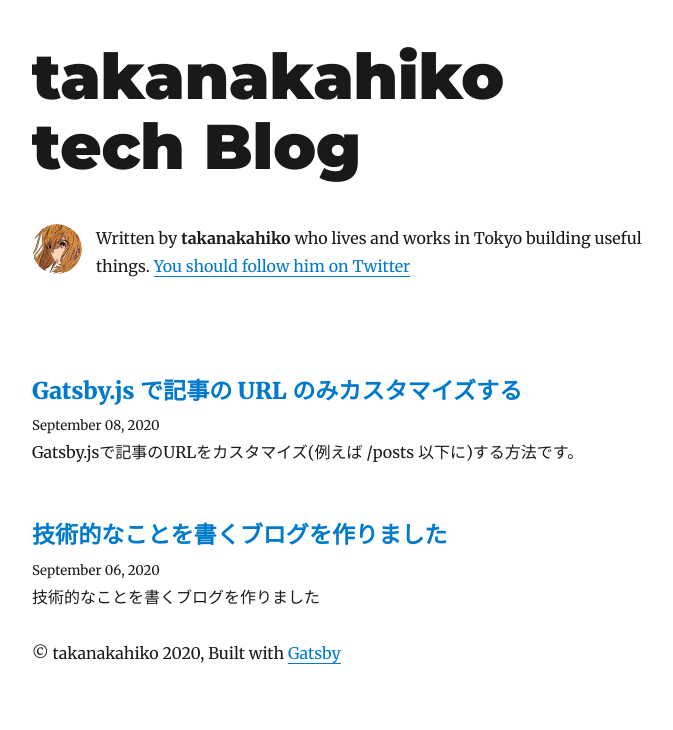
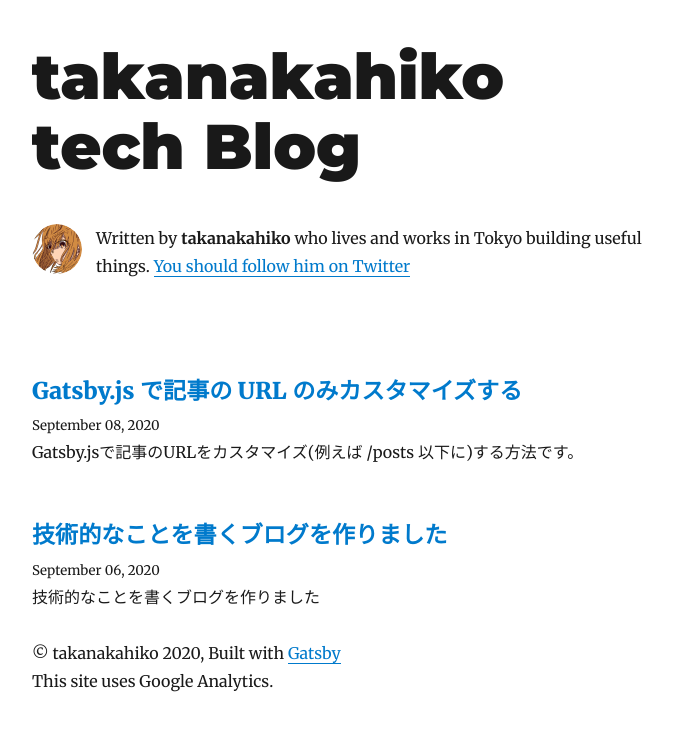
Before and after one commit to takanakahiko/tech-takanakahiko-me, a Gatsby site: page / in a window 1280 px wide. Shown: the whole page, without its empty margins (293-966 px from the left). Built offline with nearby package versions, Linux system fonts and the light colour scheme; Gatsby itself is replaced by a stand-in of ours; some packages are replaced by stand-ins of ours.

Commit message:
setting google-analytics

```diff
--- a/gatsby-config.js
+++ b/gatsby-config.js
@@ -53,7 +53,7 @@
     {
       resolve: `gatsby-plugin-google-analytics`,
       options: {
-        //trackingId: `ADD YOUR TRACKING ID HERE`,
+        trackingId: `UA-87763752-6`,
       },
     },
     `gatsby-plugin-feed`,
--- a/src/components/layout.js
+++ b/src/components/layout.js
@@ -61,7 +61,8 @@
       <footer>
         © takanakahiko {new Date().getFullYear()}, Built with
         {` `}
-        <a href="https://www.gatsbyjs.org">Gatsby</a>
+        <a href="https://www.gatsbyjs.org">Gatsby</a><br/>
+        This site uses Google Analytics.
       </footer>
     </div>
   )
```
